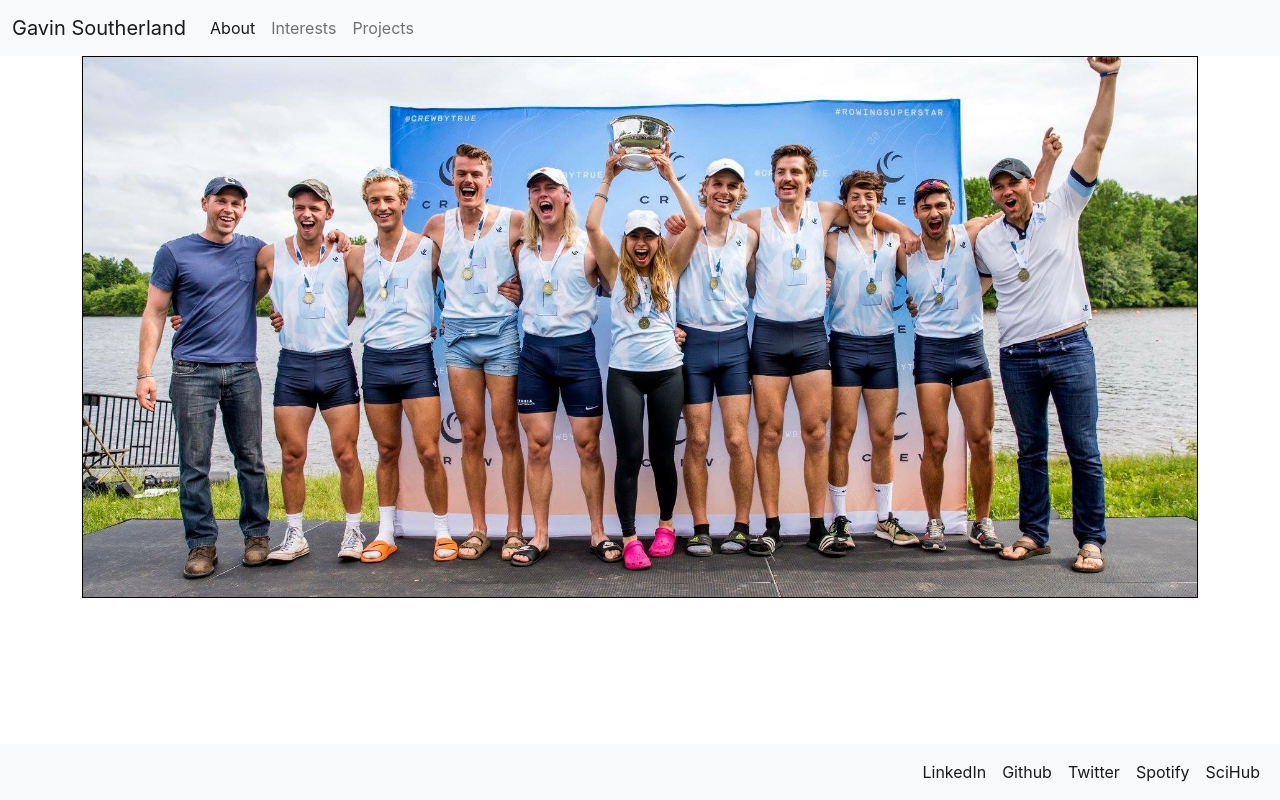
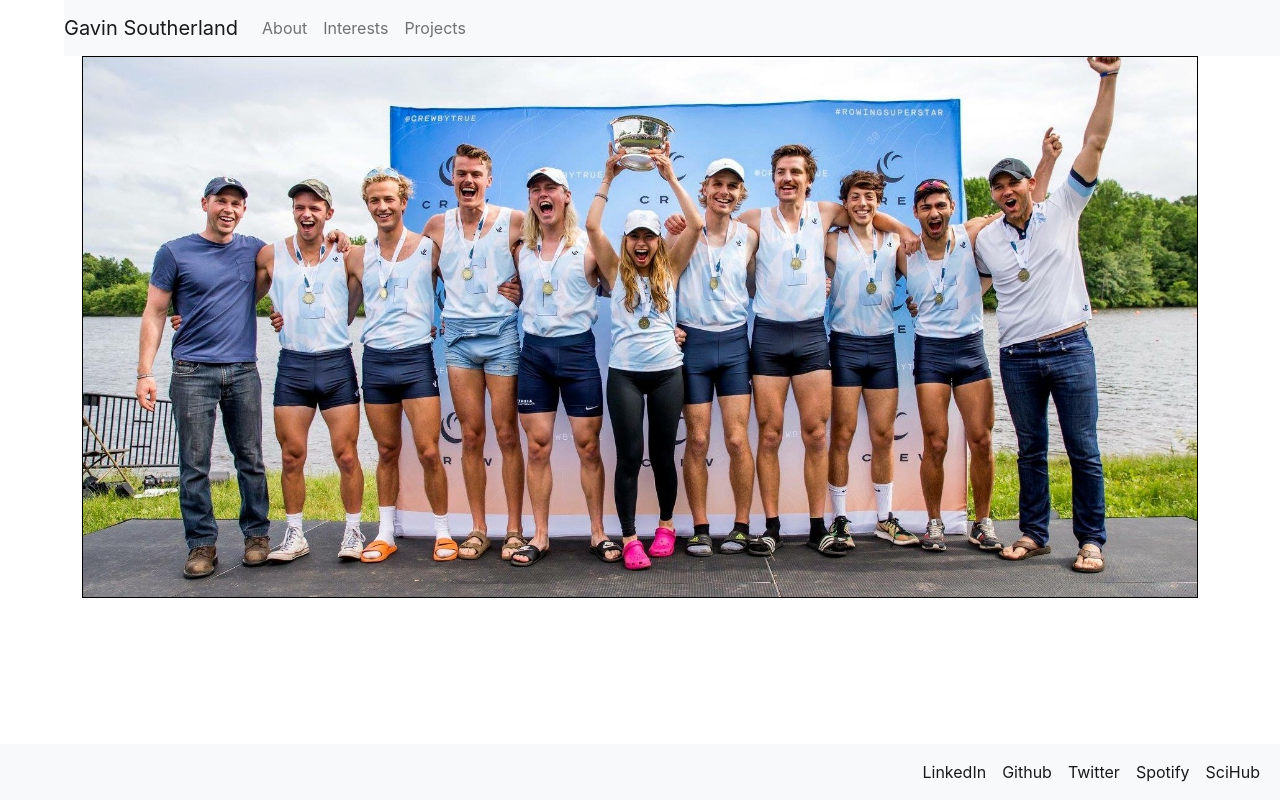
Before and after one commit to diakt/diakt.github.io, a React (Create React App) app: page / in a window 1280 px wide. Built offline with nearby package versions, Linux system fonts and the light colour scheme.

Commit message:
links shenanigans

```diff
--- a/package.json
+++ b/package.json
@@ -1,5 +1,4 @@
 {
-  "homepage": "https://diakt.github.io",
   "name": "website",
   "version": "0.1.0",
   "private": true,
@@ -16,7 +15,6 @@
   },
   "scripts": {
     "predeploy": "npm run build",
-    "deploy": "gh-pages -d build",
     "start": "react-scripts start",
     "build": "react-scripts build",
     "test": "react-scripts test",
@@ -39,8 +37,5 @@
       "last 1 firefox version",
       "last 1 safari version"
     ]
-  },
-  "devDependencies": {
-    "gh-pages": "^4.0.0"
   }
 }
--- a/src/App.js
+++ b/src/App.js
@@ -21,7 +21,6 @@ function App() {
         <header>
           <NewHeader />
         </header>
-
         <main>
           <Routes>
             <Route exact path="/" element={<NewHome />} />
@@ -30,7 +29,6 @@ function App() {
             <Route exact path="/projects" element={<NewProjects />} />
           </Routes>
         </main>
-
         <footer className="footer">
           <NewFooter />
         </footer>
--- a/src/components/NewHeader.js
+++ b/src/components/NewHeader.js
@@ -1,47 +1,32 @@
-import React from "react";
+import { Nav, Navbar } from "react-bootstrap";
+import { Link } from "react-router-dom";
 
 function NewHeader(props) {
   return (
-    <nav
-      className="navbar navbar-expand-lg fixed-top navbar-light bg-light"
-      style={{ height: "7vh" }}
+    <Navbar
+      bg="light"
+      expand="lg"
+      fixed="top"
+      style={{ height: "7vh", marginLeft: "5vw" }}
     >
-      <div className="container-fluid">
-        <a className="navbar-brand" href="/">
-          Gavin Southerland
-        </a>
-        <button
-          className="navbar-toggler"
-          type="button"
-          data-bs-toggle="collapse"
-          data-bs-target="#navbarNavDropdown"
-          aria-controls="navbarNavDropdown"
-          aria-expanded="false"
-          aria-label="Toggle navigation"
-        >
-          <span className="navbar-toggler-icon"></span>
-        </button>
-        <div className="collapse navbar-collapse" id="navbarNavDropdown">
-          <ul className="navbar-nav">
-            <li className="nav-item">
-              <a className="nav-link active" aria-current="page" href="/about">
-                About
-              </a>
-            </li>
-            <li className="nav-item">
-              <a className="nav-link" href="/interests">
-                Interests
-              </a>
-            </li>
-            <li className="nav-item">
-              <a className="nav-link" href="/projects">
-                Projects
-              </a>
-            </li>
-          </ul>
-        </div>
-      </div>
-    </nav>
+      <Navbar.Brand as={Link} to="/">
+        Gavin Southerland
+      </Navbar.Brand>
+      <Navbar.Toggle aria-controls="navbarNavDropdown" />
+      <Navbar.Collapse id="navbarNavDropdown">
+        <Nav className="ml-auto">
+          <Nav.Link as={Link} to="/about">
+            About
+          </Nav.Link>
+          <Nav.Link as={Link} to="/interests">
+            Interests
+          </Nav.Link>
+          <Nav.Link as={Link} to="/projects">
+            Projects
+          </Nav.Link>
+        </Nav>
+      </Navbar.Collapse>
+    </Navbar>
   );
 }
 
```
Also changed, not shown: src/index.js (+6 -7 lines), 2 other files (tests, documents, lock files or other folders).
